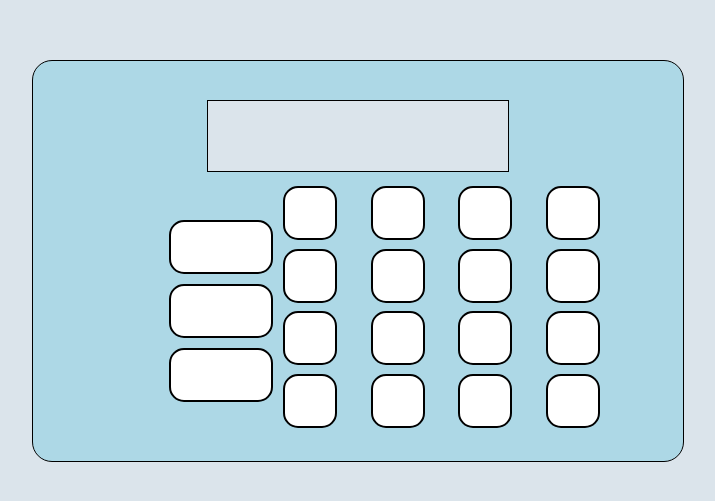
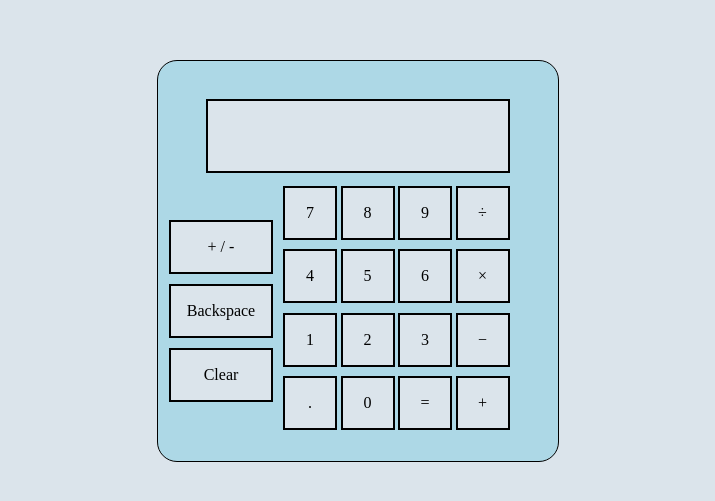
Before and after one commit to orangeola/calculator-foundations, a plain HTML site: page index.html in a window 1280 px wide. Shown: the part 139-640 px from the top of the page, without its empty margins (282-997 px from the left). Drawn offline with Linux system fonts and the light colour scheme.

Commit message:
Add text, adjust sizing, center text.

```diff
--- a/index.html
+++ b/index.html
@@ -15,30 +15,30 @@
         </div>
         <div class="number-container">
             <div class="left-op">
-                <div class="number-l"></div>
-                <div class="number-l"></div>
-                <div class="number-l"></div>
+                <div class="number-l"><p>+ / -</p></div>
+                <div class="number-l"><p>Backspace</p></div>
+                <div class="number-l"><p>Clear</p></div>
             </div>
             <div class="right-op">
-                <div class="number"></div>
-                <div class="number"></div>
-                <div class="number"></div>
-                <div class="number"></div>
+                <div class="number"><p>7</p></div>
+                <div class="number"><p>8</p></div>
+                <div class="number"><p>9</p></div>
+                <div class="number"><p>÷</p></div>
 
-                <div class="number"></div>
-                <div class="number"></div>
-                <div class="number"></div>
-                <div class="number"></div>
+                <div class="number"><p>4</p></div>
+                <div class="number"><p>5</p></div>
+                <div class="number"><p>6</p></div>
+                <div class="number"><p>×</p></div>
 
-                <div class="number"></div>
-                <div class="number"></div>
-                <div class="number"></div>
-                <div class="number"></div>
+                <div class="number"><p>1</p></div>
+                <div class="number"><p>2</p></div>
+                <div class="number"><p>3</p></div>
+                <div class="number"><p>−</p></div>
 
-                <div class="number"></div>
-                <div class="number"></div>
-                <div class="number"></div>
-                <div class="number"></div>
+                <div class="number"><p>.</p></div>
+                <div class="number"><p>0</p></div>
+                <div class="number"><p>=</p></div>
+                <div class="number"><p>+</p></div>
 
             </div>
         </div>
--- a/style.css
+++ b/style.css
@@ -20,7 +20,7 @@ body {
 
     background-color: #ADD8E6;
     height: 350px;
-    width: 650px;
+    width: 400px;
 
     display: flex;
     align-items: center;
@@ -49,7 +49,7 @@ body {
     background-color: #dbe4eb;
     border-style: solid;
     border-color: black;
-    border-width: 1px;
+    border-width: 2px;
 }
 
 .number-container {
@@ -76,14 +76,16 @@ body {
 
     max-width: 600px;
     grid-template-columns: repeat(4, 1fr);
-    flex: 1;
+
+    gap: 3.5px;
+
 }
 
 .number {
-    border-radius: 15px;
+    text-align: center;
     height: 50px;
     width: 50px;
-    background-color: white;
+    background-color: #dbe4eb;
     border-style: solid;
     border-color: black;
     border-width: 2px;
@@ -91,10 +93,10 @@ body {
 }
 
 .number-l {
-    border-radius: 15px;
+    text-align: center;
     height: 50px;
     width: 100px;
-    background-color: white;
+    background-color: #dbe4eb ;
     border-style: solid;
     border-color: black;
     border-width: 2px;
```
